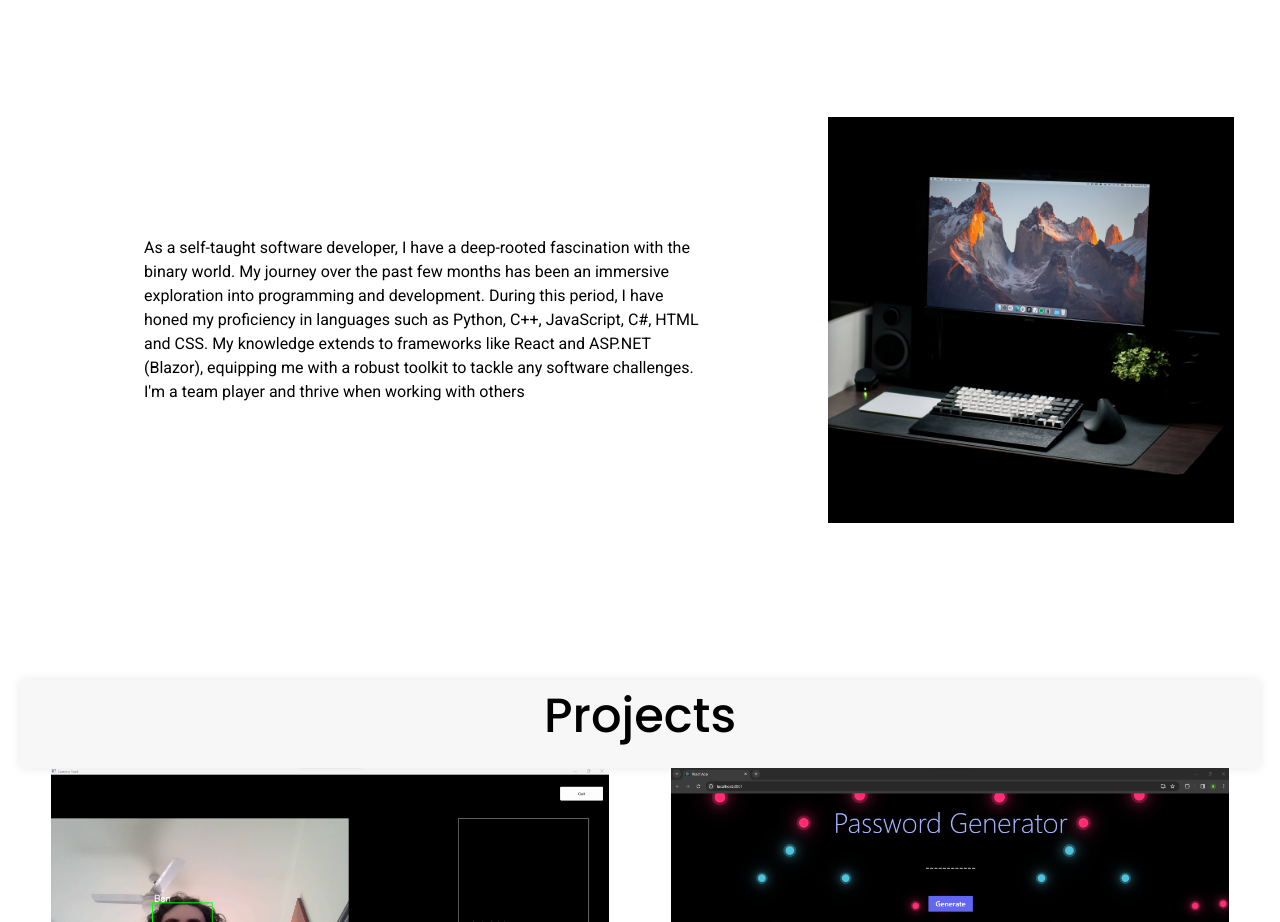
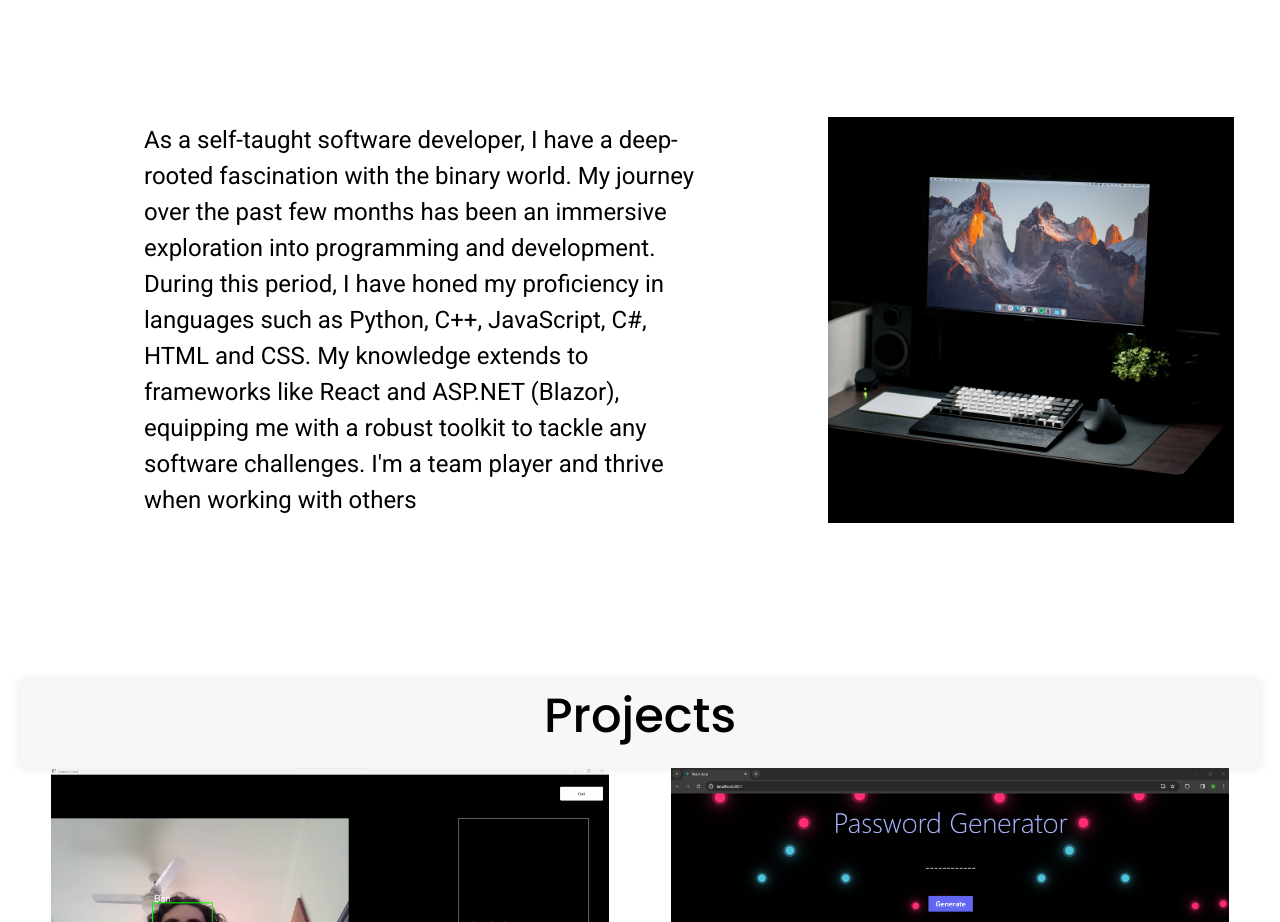
Before and after one commit to benhix/Portfolio, a React (Create React App) app: page / in a window 1280 px wide. Shown: the part 1040-1962 px from the top of the page. Built offline with nearby package versions, Linux system fonts and the light colour scheme.

Commit message:
Text Size
Changed about me font size

```diff
--- a/package.json
+++ b/package.json
@@ -1,6 +1,7 @@
 {
   "name": "portfolio",
   "version": "0.1.0",
+  "homepage": "https://benhix.github.io/Portfolio",
   "private": true,
   "dependencies": {
     "@testing-library/jest-dom": "^5.17.0",
--- a/src/sections/About/About.css
+++ b/src/sections/About/About.css
@@ -28,7 +28,7 @@
 
 .life-story {
     font-family: 'Roboto', sans-serif;
-    font-size: 1rem;
+    font-size: 1.5rem;
     margin: 10%
 }
 
```
